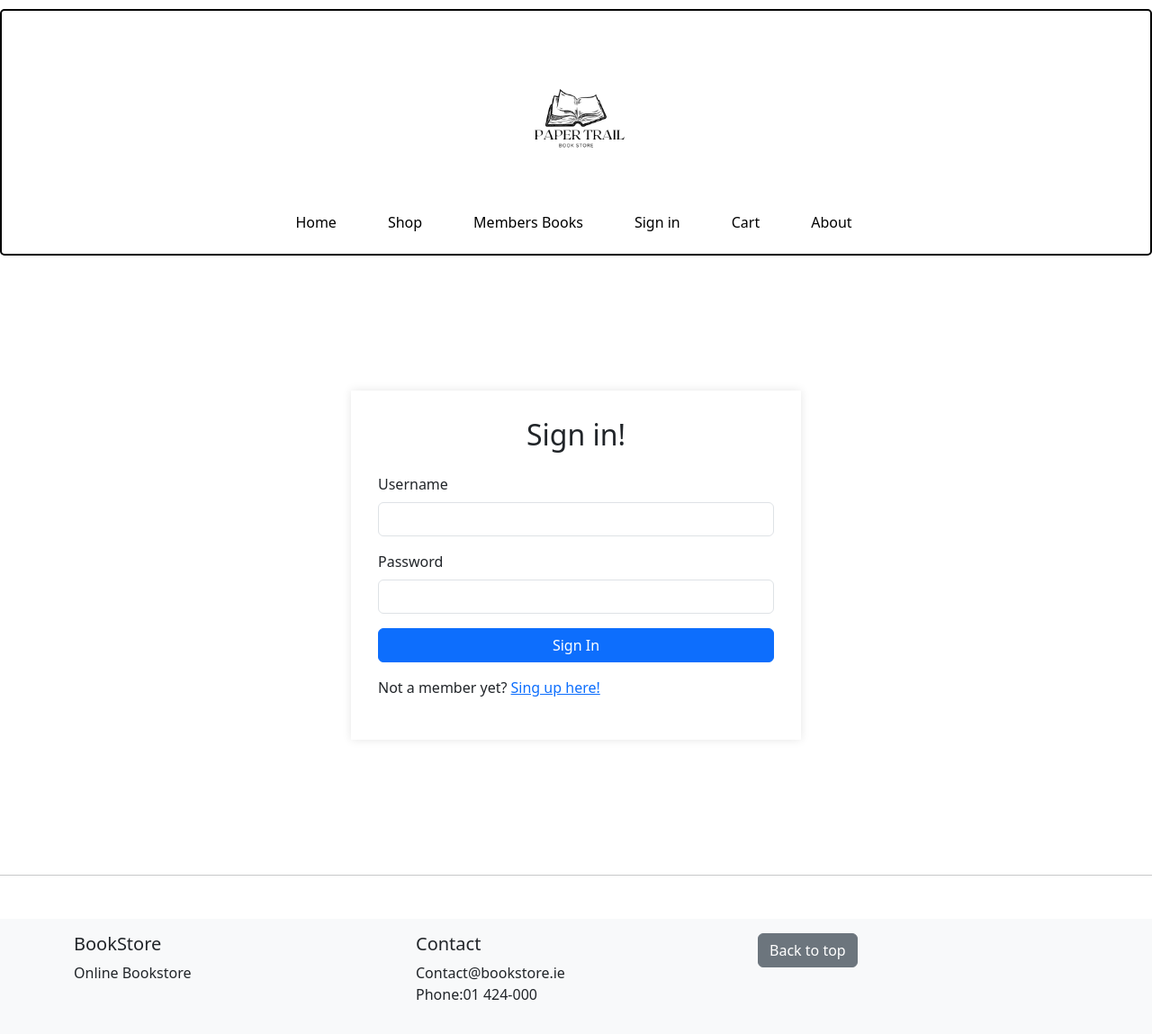
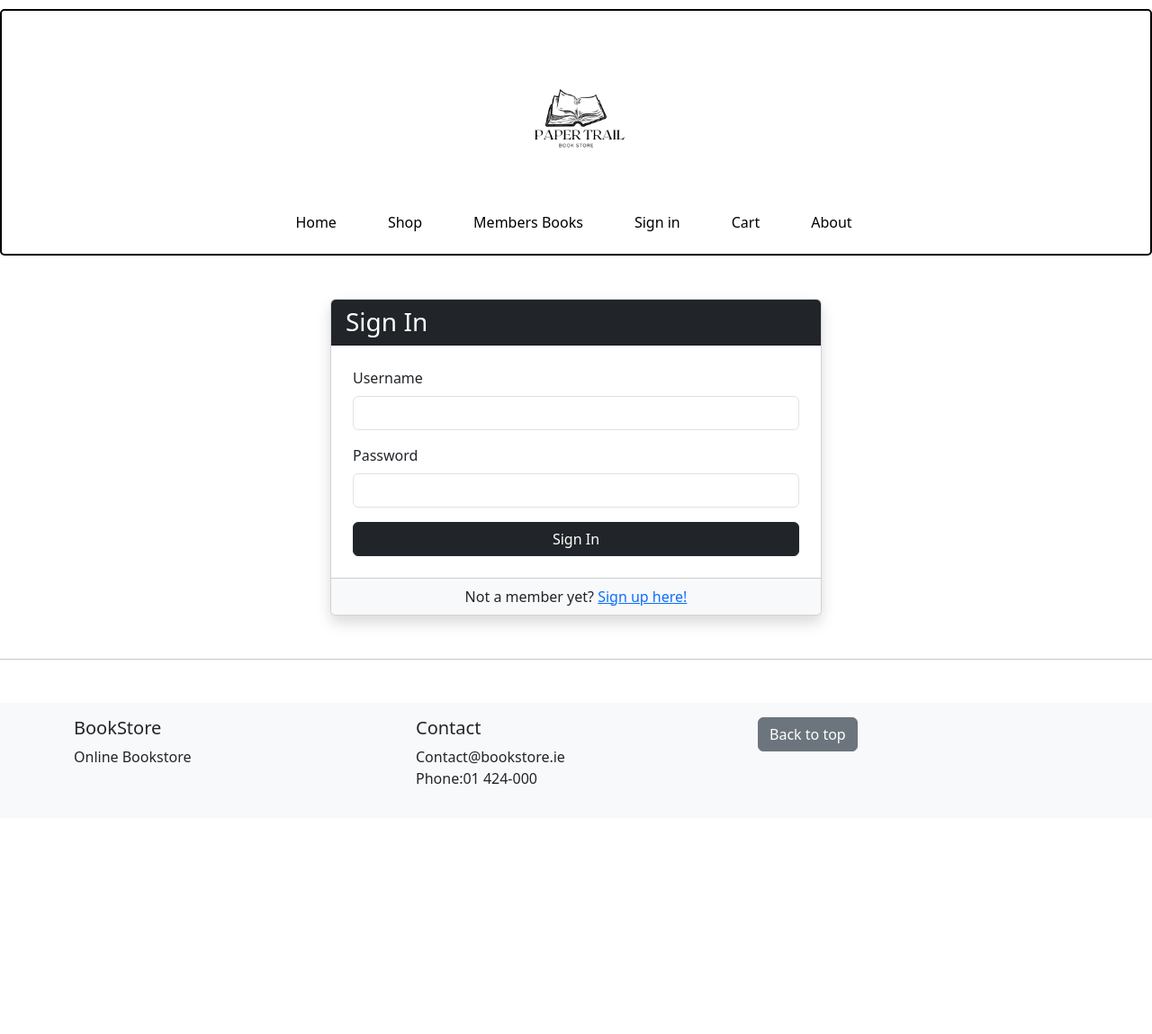
Before and after one commit to RobertL30/WebApps_assignment, a PHP site: page /auth/sign_in.php in a window 1280 px wide. Shown: the whole page at 90% size. After the commit the page ends 871 px from the top, so only its background shows below. Run offline with PHP 8.4, Linux system fonts and the light colour scheme.

Commit message:
updated sign in page
reformatted and updated styling

```diff
--- a/Views/auth/sign_in.php
+++ b/Views/auth/sign_in.php
@@ -19,9 +19,15 @@
 <?php include '..\Layouts\Header.php' ; ?>
 
 <!-- main content -->
-<div class="container">
-    <div class="signin-container">
-    <h2 class="text-center mb-4">Sign in!</h2>
+<div class="container my-5">
+    <div class="row justify-content-center">
+        <div class="col-md-6">
+            <div class="card shadow">
+                <div class="card-header bg-dark text-white">
+                    <h3 class="mb-0">Sign In</h3>
+                </div>
+                <div class="card-body p-4">
+                    <form action="process_login.php" method="post">
                         <div class="mb-3">
                             <label for="username" class="form-label">Username</label>
                             <input type="text" class="form-control" id="username" name="username" required>
@@ -31,10 +37,14 @@
                             <input type="password" class="form-control" id="password" name="password" required>
                         </div>
                         <div class="d-grid">
-        <button type="submit" class="btn btn-primary">Sign In</button>
+                            <button type="submit" class="btn btn-dark">Sign In</button>
                         </div>
-        <div class="text-centre mt-3">
-            <p>Not a member yet? <a href="sign_up.php">Sing up here!</a> </p>
+                    </form>
+                </div>
+                <div class="card-footer bg-light text-center">
+                    <p class="mb-0">Not a member yet? <a href="sign_up.php">Sign up here!</a></p>
+                </div>
+            </div>
         </div>
     </div>
 </div>
```
Lines whose indentation alone changed are shown as unchanged.
